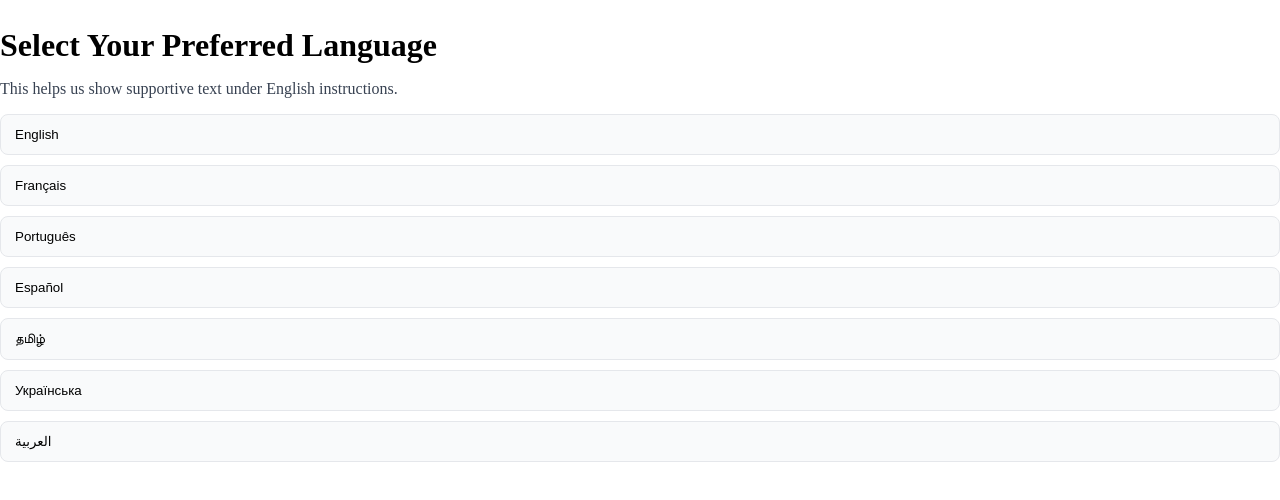
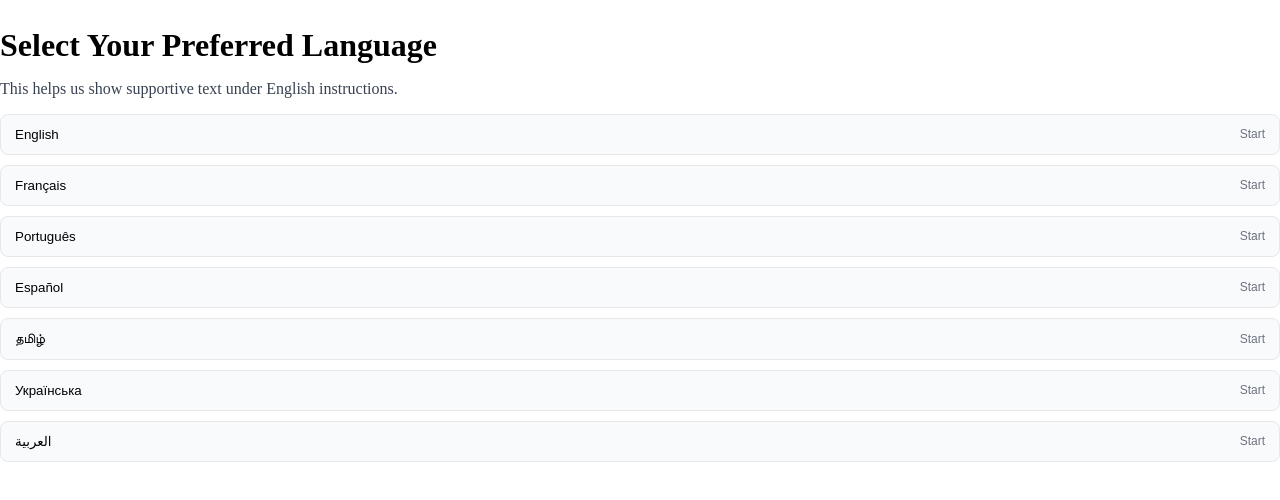
Before and after one commit to an170787-rekonet/rekonet, a Next.js app: page /assessment/language in a window 1280 px wide. Shown: the top 500 px of the page. Built offline with nearby package versions, Linux system fonts and the light colour scheme.

Commit message:
Update page.jsx

```diff
--- a/app/assessment/language/page.jsx
+++ b/app/assessment/language/page.jsx
@@ -1,7 +1,7 @@
 // app/assessment/language/page.jsx
 "use client";
 
-import React, { Suspense, useMemo } from "react";
+import React, { Suspense, useMemo, useState } from "react";
 import { useRouter, useSearchParams } from "next/navigation";
 
 export const dynamic = "force-dynamic";
@@ -20,20 +20,57 @@ function LanguageInner() {
   const router = useRouter();
   const sp = useSearchParams();
 
-  // Keep any existing params (e.g., tracking) when we navigate
+  const [busyCode, setBusyCode] = useState(null); // which language is loading
+  const [error, setError] = useState("");
+
+  // Keep any existing params (e.g., utm tracking), but we'll overwrite language
+  // and ensure assessment_id is set by our API call.
   const baseQs = useMemo(() => {
     const clone = new URLSearchParams(sp?.toString() || "");
-    // We will overwrite the language below anyway:
     clone.delete("language");
+    clone.delete("assessment_id");
     return clone;
   }, [sp]);
 
-  const goto = (langCode) => {
+  async function startAssessment(langCode) {
+    setError("");
+    setBusyCode(langCode);
+
+    try {
+      // 1) Create a real assessment (rescue step B)
+      const res = await fetch("/api/assessment", {
+        method: "POST",
+        headers: { "Content-Type": "application/json" },
+        body: JSON.stringify({ language: langCode.toLowerCase() }),
+      });
+
+      if (!res.ok) {
+        const body = await res.json().catch(() => ({}));
+        throw new Error(body?.error || `Failed to create assessment (${res.status})`);
+      }
+
+      const { assessment_id } = await res.json();
+
+      if (!assessment_id) {
+        throw new Error("No assessment_id returned from /api/assessment");
+      }
+
+      // 2) Build the final query string using REAL '&'
       const qs = new URLSearchParams(baseQs);
+      qs.set("assessment_id", assessment_id);
       qs.set("language", langCode.toLowerCase());
-    // ✅ Go straight to the real questions page (not the demo placeholder)
+
+      // 3) Navigate to questions (rescue step C)
       router.push(`/assessment/questions?${qs.toString()}`);
-  };
+    } catch (e) {
+      console.error(e);
+      setError(
+        e?.message ||
+          "Sorry, we couldn’t start the assessment. Please try again."
+      );
+      setBusyCode(null);
+    }
+  }
 
   return (
     <main style={{ minHeight: "100vh", background: "#fff" }}>
@@ -45,27 +82,67 @@ function LanguageInner() {
           This helps us show supportive text under English instructions.
         </p>
 
-        <ul style={{ display: "grid", gap: 10, listStyle: "none", padding: 0, margin: 0 }}>
-          {LANGS.map((l) => (
+        {error ? (
+          <div
+            role="alert"
+            style={{
+              marginBottom: 16,
+              padding: "10px 12px",
+              borderRadius: 8,
+              border: "1px solid #fecaca",
+              background: "#fef2f2",
+              color: "#991b1b",
+            }}
+          >
+            {error}
+          </div>
+        ) : null}
+
+        <ul
+          style={{
+            display: "grid",
+            gap: 10,
+            listStyle: "none",
+            padding: 0,
+            margin: 0,
+          }}
+        >
+          {LANGS.map((l) => {
+            const isBusy = busyCode === l.code;
+            return (
               <li key={l.code}>
-              {/* Use a real clickable element that navigates on click */}
                 <button
                   type="button"
-                onClick={() => goto(l.code)}
+                  onClick={() => (isBusy ? null : startAssessment(l.code))}
+                  disabled={isBusy}
                   style={{
                     width: "100%",
                     textAlign: "left",
                     padding: "12px 14px",
                     borderRadius: 8,
                     border: "1px solid #e5e7eb",
-                  background: "#f9fafb",
-                  cursor: "pointer",
+                    background: isBusy ? "#e5e7eb" : "#f9fafb",
+                    cursor: isBusy ? "not-allowed" : "pointer",
+                    display: "flex",
+                    alignItems: "center",
+                    justifyContent: "space-between",
                   }}
                 >
-                {l.label}
+                  <span>{l.label}</span>
+                  <span
+                    aria-hidden="true"
+                    style={{
+                      fontSize: 12,
+                      color: "#6b7280",
+                      paddingLeft: 10,
+                    }}
+                  >
+                    {isBusy ? "Starting…" : "Start"}
+                  </span>
                 </button>
               </li>
-          ))}
+            );
+          })}
         </ul>
       </section>
     </main>
@@ -73,7 +150,7 @@ function LanguageInner() {
 }
 
 export default function LanguagePage() {
-  // Wrap hooks usage in Suspense to satisfy Next’s requirement
+  // Keep Suspense to satisfy Next app router conventions
   return (
     <Suspense fallback={<div />}>
       <LanguageInner />
```
Lines whose indentation alone changed are shown as unchanged.
